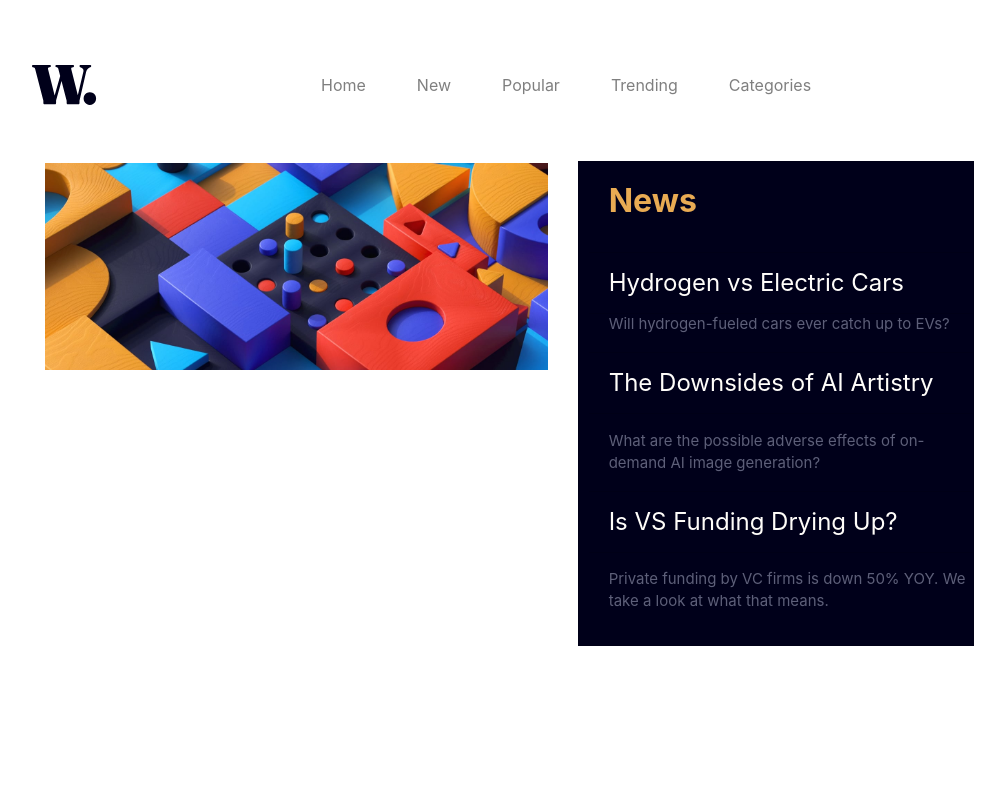
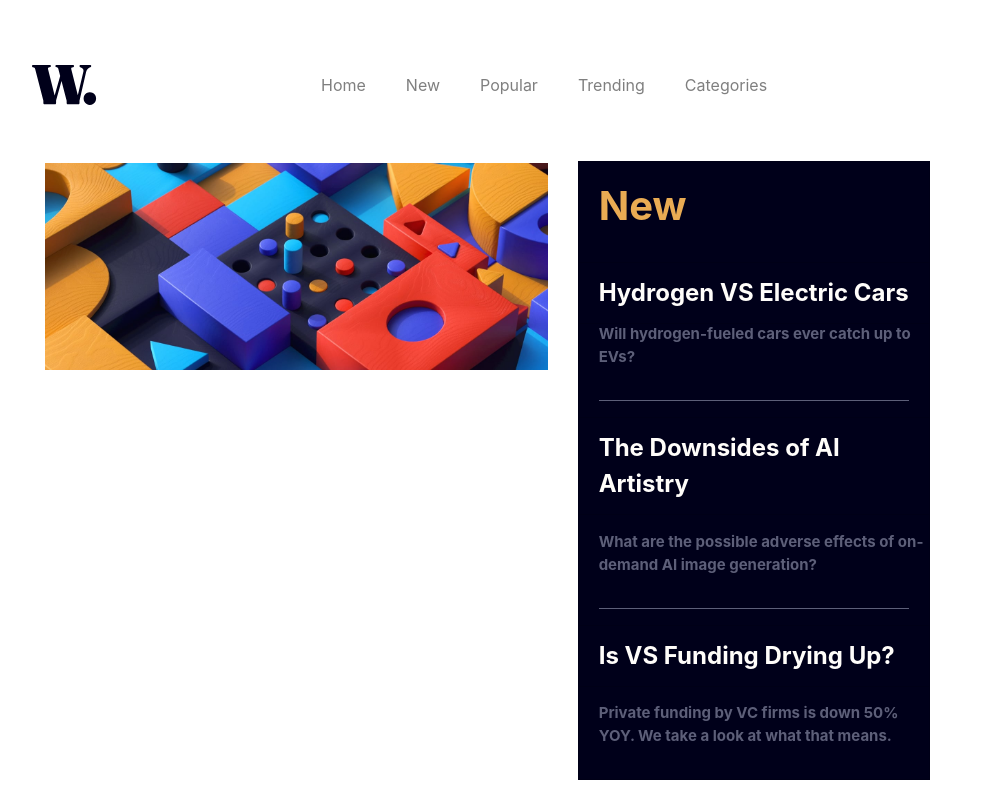
Before and after one commit to tylerphopho/news-homepage, a plain HTML site: page index.html in a window 1280 px wide. Shown: the whole page, without its empty margins (184-1189 px from the left). Drawn offline with nearby package versions, Linux system fonts and the light colour scheme.

Commit message:
Styled New component with <hr> tags

```diff
--- a/assets/style/_card.scss
+++ b/assets/style/_card.scss
@@ -1,15 +1,15 @@
 @import "./variables";
 
 .card {
-    width: 24.8rem;
+    width: 22rem;
     margin-top: 43px;
-    padding-left: 10px;
     border-radius: none;
     background-color: var(--very-dark-blue) !important;
 }
 
 .card-title {
     color: var(--soft-orange);
+    font-size: 40px;
     font-weight: 700;
     @include font_family();
 }
@@ -17,7 +17,7 @@
 .card-text{
     font-size: 15px;
     padding-left: 20px;
-    font-weight: 400;
+    font-weight: 700;
     color: var(--dark-grayish-blue);
     @include font_family();
 }
@@ -25,11 +25,17 @@
 .list-group-item {
     background-color: var(--very-dark-blue) !important;
     font-size: 24px;
-    font-weight: 400;
+    font-weight: 700;
     color: var(--off-white);
     @include font_family();
 
-    a:hover{
+    &:hover {
         color: var(--soft-orange);
     }
 }
+
+hr {
+    display: block !important;
+    border-top: 1px solid var(--dark-grayish-blue) !important;
+    margin: 20px
+}
--- a/assets/style/_desktop.scss
+++ b/assets/style/_desktop.scss
@@ -3,7 +3,3 @@
     padding-top: 45px;
     width: 100%;
 }
-
-.col-sm-8 {
-    padding-right: -100;
-}
--- a/assets/style/_navbar.scss
+++ b/assets/style/_navbar.scss
@@ -2,15 +2,18 @@
 
 nav {
     padding-top: 60px !important;
-    padding-right: 350px !important;
+    padding-right: 407px !important;
     color: hsl(233, 8%, 79%) !important;
 }
-
 .navbar-brand {
     padding: 200px;
 }
 .nav-item {
     font-weight: 400;
-    padding-right: 35px;
+    padding-right: 24px;
     @include font_family();
 }
+
+.nav-link:hover {
+    color: var(--soft-red) !important;
+}
--- a/index.html
+++ b/index.html
@@ -41,20 +41,22 @@
 <!-- Desktop Components -->
 <div class="container-fluid">
   <div class="row">
+
     <div class="col-md-7">
       <img id="desktop_img"src="/assets/images/image-web-3-desktop.jpg" alt="desktop_img">
     </div>
-    <div class="col-md-4">
+
+    <div class="col-sm-5">
       <div class="card rounded-0">
         <div class="card-body">
-          <h2 class="card-title">News</h2>
+          <h2 class="card-title">New</h2>
         </div>
         <ul class="list-group list-group-flush">
-          <a href="" class="list-group-item">Hydrogen vs Electric Cars</a>
-          <p class="card-text">Will hydrogen-fueled cars ever catch up to EVs?<p>
-          <a href="" class="list-group-item">The Downsides of AI Artistry</a>
-          <p class="card-text">What are the possible adverse effects of on-demand AI image generation?<p>
-          <a href="" class="list-group-item">Is VS Funding Drying Up?<a>
+          <a href="#" class="list-group-item">Hydrogen VS Electric Cars</a>
+          <p class="card-text">Will hydrogen-fueled cars ever catch up to EVs?<hr><p>
+          <a href="#" class="list-group-item">The Downsides of AI Artistry</a>
+          <p class="card-text">What are the possible adverse effects of on-demand AI image generation?<hr><p>
+          <a href="#" class="list-group-item">Is VS Funding Drying Up?<a>
           <p class="card-text">Private funding by VC firms is down 50% YOY. We take a look at what that means.<p>
         </ul>
       </div>
```
Also changed, not shown: assets/style/style.css, 1 other file.
